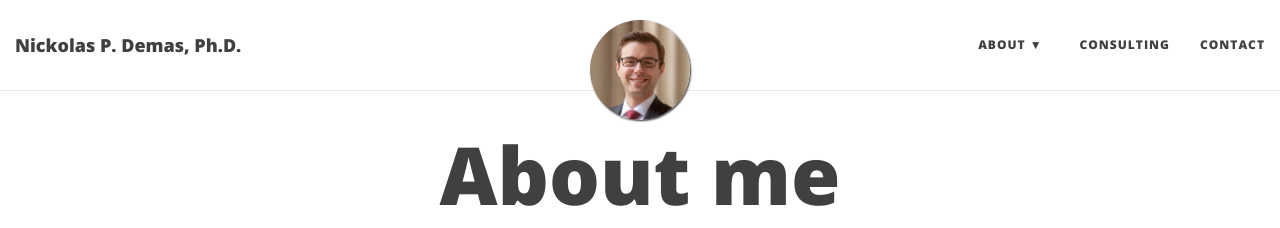
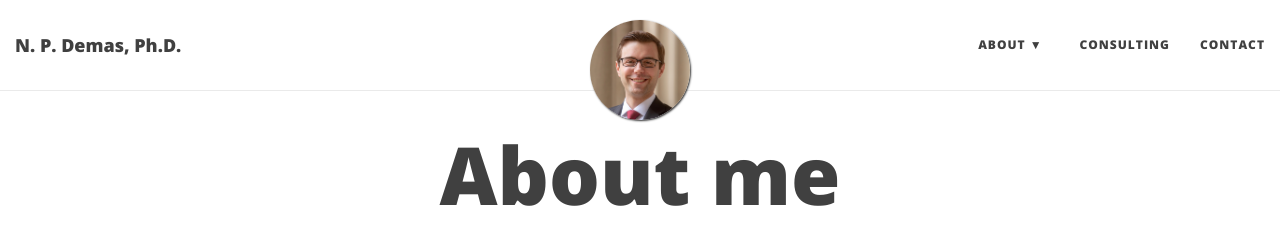
Before and after one commit to npdemas/npdemas.github.io, a Jekyll site: the page built from aboutme.md, in a window 1280 px wide. Shown: the top 228 px of the page. Built offline with Jekyll 4.4.1, drawn with Linux system fonts in a browser that asks for light colours; nearby versions of some CDN libraries.

Commit message:
Changed Nickolas to N.

```diff
--- a/_config.yml
+++ b/_config.yml
@@ -1,7 +1,7 @@
 # --- General options --- #
 
 # Name of website
-title: Nickolas P. Demas, Ph.D.
+title: N. P. Demas, Ph.D.
 
 # Short description of your site
 # description: #Removed
```
